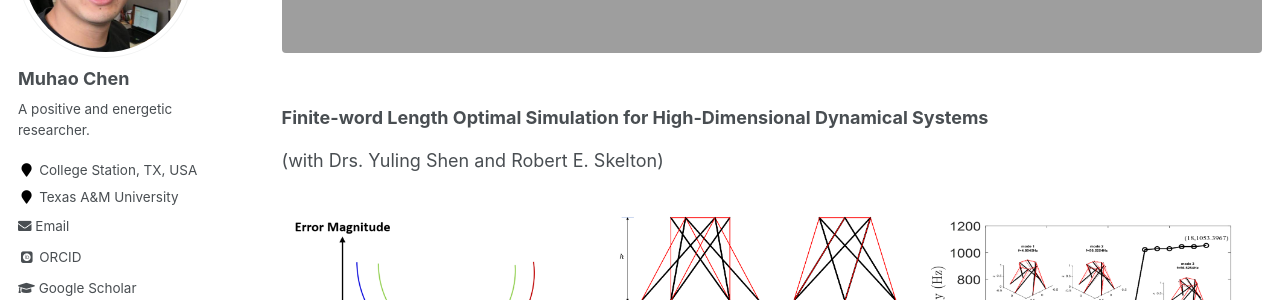
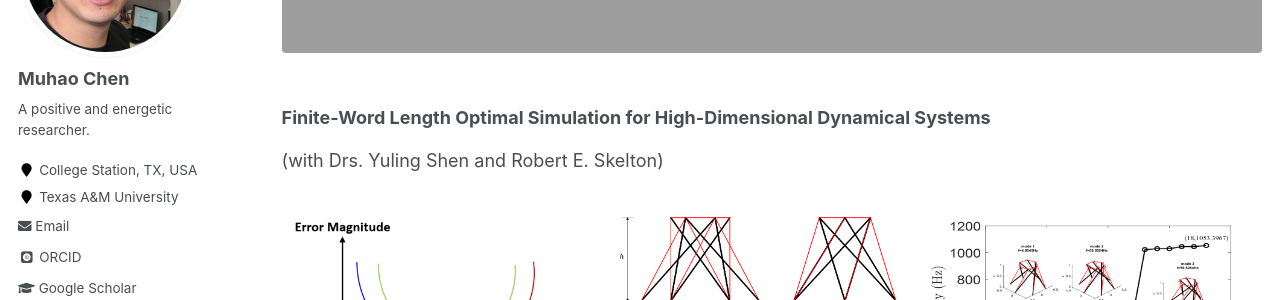
Before and after one commit to Muhao-Chen/muhao-chen.github.io, a Jekyll site: the page built from _pages/research.md, in a window 1280 px wide and 900 px high, scrolled down 4615 px. Shown: the part 153-453 px from the top of the window. Built offline with Jekyll 4.4.1, drawn with Linux system fonts in a browser that asks for light colours; some web fonts are replaced.

```diff
--- a/_pages/research.md
+++ b/_pages/research.md
@@ -137,7 +137,7 @@ We would also like to develop and offer more and more software and tools to help
 <figure><img src="{{ site.url }}/images/rffi/cable_roof.png" width="800"/></figure>
 
 
-### Finite-word Length Optimal Simulation for High-Dimensional Dynamical Systems
+### Finite-Word Length Optimal Simulation for High-Dimensional Dynamical Systems
 (with Drs. Yuling Shen and Robert E. Skelton)
 
 <figure><img src="{{ site.url }}/images/rffi/model_error.png" width="800"/></figure>
```
